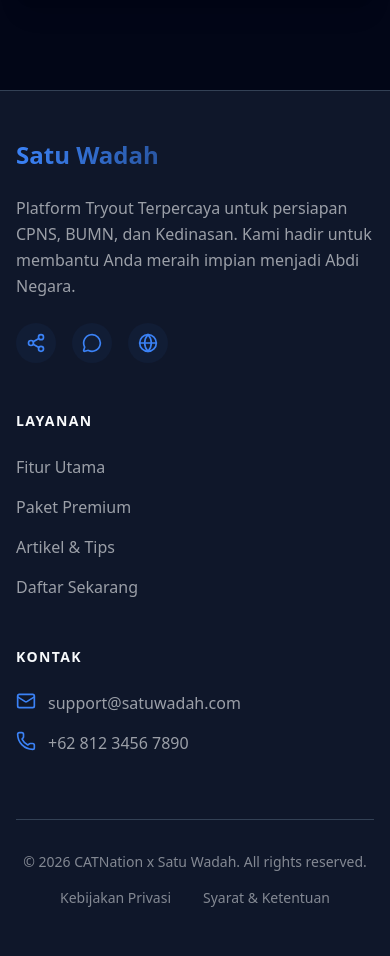
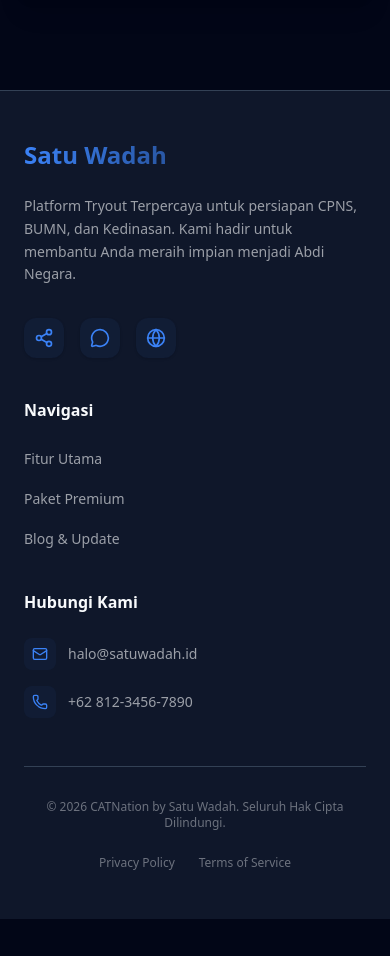
Before and after one commit to anggol23/CATNation, a Next.js app: page /login in a window 390 px wide. Shown: the part 818-1774 px from the top of the page. After the commit the page ends 1737 px from the top, so only its background shows below. Built offline with nearby package versions, Linux system fonts and the light colour scheme; no server answers.

Commit message:
style: professional refinement of responsiveness and markdown rendering

```diff
--- a/package.json
+++ b/package.json
@@ -9,6 +9,7 @@
     "lint": "eslint"
   },
   "dependencies": {
+    "@tailwindcss/typography": "^0.5.19",
     "firebase": "^12.13.0",
     "framer-motion": "^12.38.0",
     "lucide-react": "^1.14.0",
@@ -17,6 +18,8 @@
     "pdfjs-dist": "^5.7.284",
     "react": "19.2.4",
     "react-dom": "19.2.4",
+    "react-markdown": "^10.1.0",
+    "remark-gfm": "^4.0.1",
     "xlsx": "^0.18.5",
     "zustand": "^5.0.13"
   },
--- a/src/app/blog/page.tsx
+++ b/src/app/blog/page.tsx
@@ -57,10 +57,10 @@ export default function BlogPage() {
             <span className="px-4 py-1.5 rounded-full bg-primary/10 text-primary text-sm font-bold uppercase tracking-wider mb-4 inline-block">
               Update & Tips
             </span>
-            <h1 className="text-4xl md:text-6xl font-extrabold text-foreground mb-6 tracking-tight">
+            <h1 className="text-3xl sm:text-5xl md:text-6xl font-extrabold text-foreground mb-6 tracking-tight px-2">
               Artikel & Tips <span className="text-primary">Lolos Seleksi</span>
             </h1>
-            <p className="text-foreground/60 text-lg max-w-2xl mx-auto leading-relaxed">
+            <p className="text-foreground/60 text-base sm:text-lg max-w-2xl mx-auto leading-relaxed px-4">
               Kumpulan strategi, rahasia passing grade, dan informasi terbaru seputar seleksi CPNS dan BUMN untuk membantu perjuanganmu.
             </p>
           </motion.div>
--- a/src/app/globals.css
+++ b/src/app/globals.css
@@ -1,4 +1,5 @@
 @import "tailwindcss";
+@plugin "@tailwindcss/typography";
 
 @theme {
   --color-primary: #3b82f6;
--- a/src/app/page.tsx
+++ b/src/app/page.tsx
@@ -18,7 +18,7 @@ export default function Home() {
           <span className="px-4 py-1.5 rounded-full bg-primary/10 text-primary text-xs sm:text-sm font-medium mb-6 inline-block">
             Platform Tryout CPNS & BUMN #1
           </span>
-          <h1 className="text-4xl sm:text-6xl md:text-7xl font-extrabold tracking-tight mb-6 text-foreground leading-[1.1]">
+          <h1 className="text-3xl sm:text-5xl md:text-6xl lg:text-7xl font-extrabold tracking-tight mb-6 text-foreground leading-[1.2] sm:leading-[1.1]">
             Lulus Tes Lebih Mudah dengan <br className="hidden sm:block"/>
             <span className="text-transparent bg-clip-text bg-gradient-to-r from-primary to-secondary">
               Simulasi CAT Asli
@@ -78,9 +78,9 @@ export default function Home() {
       {/* Features Section */}
       <section id="fitur" className="py-16 md:py-20 bg-surface">
         <div className="max-w-7xl mx-auto px-4 sm:px-6 lg:px-8">
-          <div className="text-center mb-12 md:mb-16">
-            <h2 className="text-3xl sm:text-4xl md:text-5xl font-bold mb-4 text-foreground">Kenapa Memilih CATNation?</h2>
-            <p className="text-foreground/60 max-w-2xl mx-auto text-base sm:text-lg">Fitur lengkap yang didesain khusus untuk memaksimalkan potensi kelulusanmu.</p>
+          <div className="text-center mb-10 md:mb-16">
+            <h2 className="text-2xl sm:text-4xl md:text-5xl font-bold mb-4 text-foreground px-2">Kenapa Memilih CATNation?</h2>
+            <p className="text-foreground/60 max-w-2xl mx-auto text-sm sm:text-lg px-4">Fitur lengkap yang didesain khusus untuk memaksimalkan potensi kelulusanmu.</p>
           </div>
 
           <div className="grid md:grid-cols-3 gap-6 sm:gap-8">
--- a/src/components/Footer.tsx
+++ b/src/components/Footer.tsx
@@ -8,66 +8,68 @@ export default function Footer() {
 
   return (
     <footer className="bg-surface border-t border-border mt-auto">
-      <div className="max-w-7xl mx-auto px-4 sm:px-6 lg:px-8 py-12">
-        <div className="grid grid-cols-1 md:grid-cols-4 gap-12">
+      <div className="max-w-7xl mx-auto px-6 sm:px-8 py-12 md:py-16">
+        <div className="grid grid-cols-1 sm:grid-cols-2 md:grid-cols-4 gap-10 md:gap-12">
           {/* Brand Section */}
-          <div className="col-span-1 md:col-span-2">
+          <div className="col-span-1 sm:col-span-2">
             <Link href="/" className="flex items-center gap-3 mb-6">
               <span className="text-2xl font-bold bg-gradient-to-r from-primary to-primary/60 bg-clip-text text-transparent">
                 Satu Wadah
               </span>
             </Link>
-            <p className="text-foreground/60 text-base max-w-sm mb-6 leading-relaxed">
+            <p className="text-foreground/60 text-sm sm:text-base max-w-sm mb-8 leading-relaxed">
               Platform Tryout Terpercaya untuk persiapan CPNS, BUMN, dan Kedinasan. Kami hadir untuk membantu Anda meraih impian menjadi Abdi Negara.
             </p>
             <div className="flex items-center gap-4">
-              <a href="#" className="w-10 h-10 rounded-full bg-primary/5 flex items-center justify-center text-primary hover:bg-primary hover:text-white transition-all" title="Instagram">
+              <a href="#" className="w-10 h-10 rounded-xl bg-primary/5 flex items-center justify-center text-primary hover:bg-primary hover:text-white transition-all shadow-sm" title="Instagram">
                 <Share2 className="w-5 h-5" />
               </a>
-              <a href="#" className="w-10 h-10 rounded-full bg-primary/5 flex items-center justify-center text-primary hover:bg-primary hover:text-white transition-all" title="Twitter">
+              <a href="#" className="w-10 h-10 rounded-xl bg-primary/5 flex items-center justify-center text-primary hover:bg-primary hover:text-white transition-all shadow-sm" title="Twitter">
                 <MessageCircle className="w-5 h-5" />
               </a>
-              <a href="#" className="w-10 h-10 rounded-full bg-primary/5 flex items-center justify-center text-primary hover:bg-primary hover:text-white transition-all" title="Website">
+              <a href="#" className="w-10 h-10 rounded-xl bg-primary/5 flex items-center justify-center text-primary hover:bg-primary hover:text-white transition-all shadow-sm" title="Website">
                 <Globe className="w-5 h-5" />
               </a>
             </div>
           </div>
 
           {/* Quick Links */}
-          <div>
-            <h4 className="text-sm font-bold text-foreground uppercase tracking-widest mb-6">Layanan</h4>
+          <div className="col-span-1">
+            <h4 className="text-foreground font-bold mb-6">Navigasi</h4>
             <ul className="space-y-4">
-              <li><Link href="/#fitur" className="text-foreground/60 hover:text-primary transition-colors">Fitur Utama</Link></li>
-              <li><Link href="/#harga" className="text-foreground/60 hover:text-primary transition-colors">Paket Premium</Link></li>
-              <li><Link href="/blog" className="text-foreground/60 hover:text-primary transition-colors">Artikel & Tips</Link></li>
-              <li><Link href="/register" className="text-foreground/60 hover:text-primary transition-colors">Daftar Sekarang</Link></li>
+              <li><Link href="/#fitur" className="text-foreground/60 hover:text-primary transition-colors text-sm font-medium">Fitur Utama</Link></li>
+              <li><Link href="/#harga" className="text-foreground/60 hover:text-primary transition-colors text-sm font-medium">Paket Premium</Link></li>
+              <li><Link href="/blog" className="text-foreground/60 hover:text-primary transition-colors text-sm font-medium">Blog & Update</Link></li>
             </ul>
           </div>
 
           {/* Contact Info */}
-          <div>
-            <h4 className="text-sm font-bold text-foreground uppercase tracking-widest mb-6">Kontak</h4>
+          <div className="col-span-1">
+            <h4 className="text-foreground font-bold mb-6">Hubungi Kami</h4>
             <ul className="space-y-4">
-              <li className="flex items-start gap-3">
-                <Mail className="w-5 h-5 text-primary shrink-0" />
-                <span className="text-foreground/60">support@satuwadah.com</span>
+              <li className="flex items-center gap-3 text-foreground/60 text-sm">
+                <div className="w-8 h-8 rounded-lg bg-primary/5 flex items-center justify-center text-primary flex-shrink-0">
+                  <Mail className="w-4 h-4" />
+                </div>
+                <span>halo@satuwadah.id</span>
               </li>
-              <li className="flex items-start gap-3">
-                <Phone className="w-5 h-5 text-primary shrink-0" />
-                <span className="text-foreground/60">+62 812 3456 7890</span>
+              <li className="flex items-center gap-3 text-foreground/60 text-sm">
+                <div className="w-8 h-8 rounded-lg bg-primary/5 flex items-center justify-center text-primary flex-shrink-0">
+                  <Phone className="w-4 h-4" />
+                </div>
+                <span>+62 812-3456-7890</span>
               </li>
             </ul>
           </div>
         </div>
 
-        {/* Bottom Section */}
-        <div className="mt-16 pt-8 border-t border-border flex flex-col md:flex-row justify-between items-center gap-4">
-          <p className="text-foreground/50 text-sm">
-            © {currentYear} CATNation x Satu Wadah. All rights reserved.
+        <div className="mt-12 md:mt-16 pt-8 border-t border-border flex flex-col md:flex-row justify-between items-center gap-6">
+          <p className="text-foreground/40 text-xs sm:text-sm text-center md:text-left">
+            &copy; {currentYear} CATNation by Satu Wadah. Seluruh Hak Cipta Dilindungi.
           </p>
-          <div className="flex items-center gap-8 text-sm text-foreground/50">
-            <Link href="#" className="hover:text-primary transition-colors">Kebijakan Privasi</Link>
-            <Link href="#" className="hover:text-primary transition-colors">Syarat & Ketentuan</Link>
+          <div className="flex items-center gap-6">
+            <Link href="/privacy" className="text-foreground/40 hover:text-primary text-xs transition-colors">Privacy Policy</Link>
+            <Link href="/terms" className="text-foreground/40 hover:text-primary text-xs transition-colors">Terms of Service</Link>
           </div>
         </div>
       </div>
```
Also changed, not shown: src/app/blog/[id]/BlogClient.tsx (+19 -22 lines), src/components/Navbar.tsx (+59 -26 lines), 1 other file (tests, documents, lock files or other folders).
